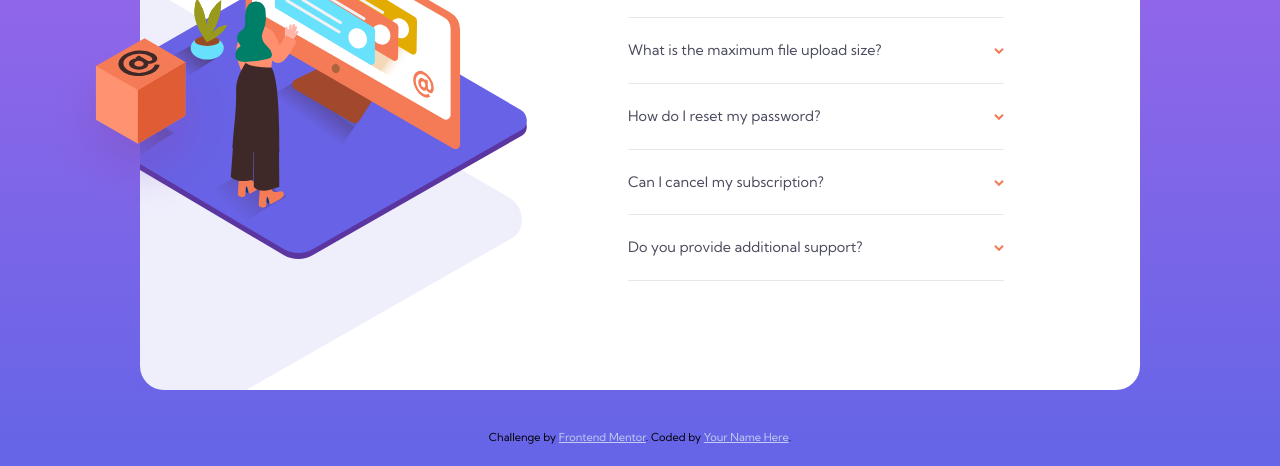
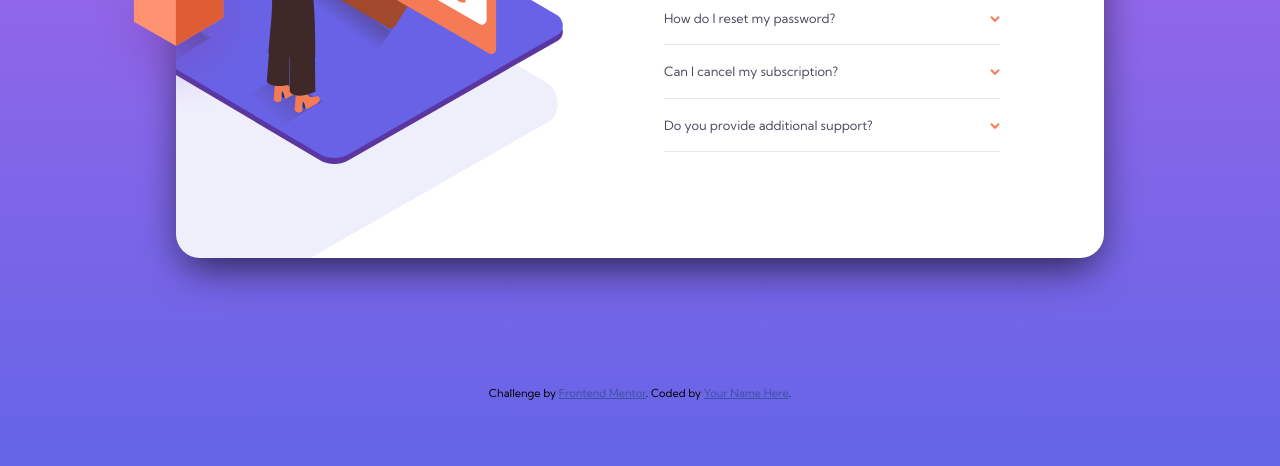
Before and after one commit to naveen570/faq-accordion-card-main, a plain HTML site: page index.html in a window 1280 px wide. Shown: the part 334-800 px from the top of the page. Drawn offline with Linux system fonts and the light colour scheme.

Commit message:
rectified mistakes

```diff
--- a/style.css
+++ b/style.css
@@ -21,7 +21,7 @@ body {
 }
 .container {
   background-image: linear-gradient(var(--b-violet), var(--b-blue));
-  height: 100vh;
+  min-height: 100vh;
   display: grid;
   place-items: center;
 }
@@ -37,6 +37,7 @@ body {
   background-position: top center;
   display: flex;
   flex-direction: column;
+  box-shadow: 0 1rem 2.5rem -0.5rem rgba(0, 0, 0, 0.7);
 }
 .illustrate-desktop,
 .illustrate-box {
@@ -100,15 +101,17 @@ body {
 }
 .active + .answer {
   max-height: 5rem;
+  padding-top: 0.5rem;
   /* overflow: visible; */
 }
 @media screen and (min-width: 64rem) {
   .faq-section {
     flex-direction: row;
-    width: 80%;
-    max-width: 62.5rem;
+    width: 58rem;
     background-image: none;
     gap: 1rem;
+    margin-top: 3rem;
+    height: 30rem;
   }
   .illustrate-mobile {
     display: none;
@@ -133,11 +136,12 @@ body {
   .illustrate-box {
     display: block;
     position: absolute;
-    top: 35%;
-    left: -9.5%;
+    top: 33.5%;
+    left: -10%;
   }
   .faq-main {
-    max-width: 400px;
+    max-width: 360px;
+    margin-right: 5rem;
   }
   .faq-head {
     margin: 3rem 0 0.5rem;
@@ -147,8 +151,8 @@ body {
     padding: 0 1.5rem 1.5rem 0;
   }
   .faq-question {
-    padding: 1.3rem 0;
-    font-size: 0.9rem;
+    padding: 1rem 0;
+    font-size: 0.8rem;
   }
 }
 .attribution {
@@ -156,5 +160,5 @@ body {
   text-align: center;
 }
 .attribution a {
-  color: hsl(228, 56%, 85%);
+  color: hsl(228, 45%, 44%);
 }
```
